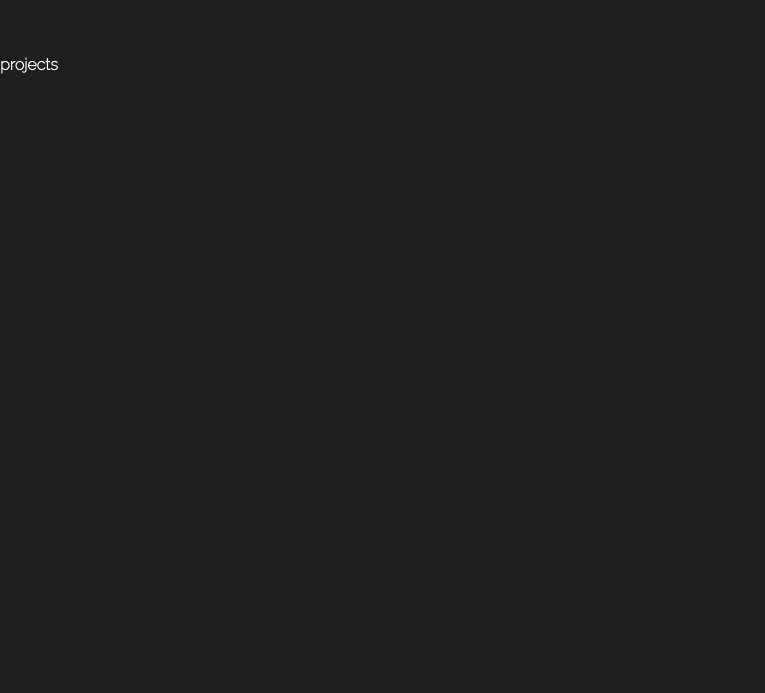
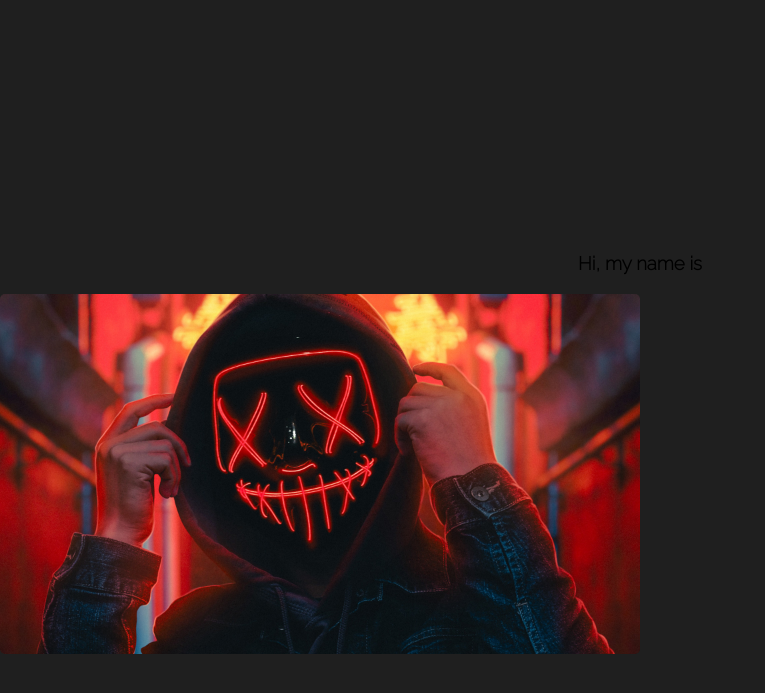
Before and after one commit to diogodeese/Portfolio, a React (Create React App) app: page / in a window 1280 px wide. Shown: the part 745-1438 px from the top of the page, without its empty margins (0-765 px from the left). Built offline with nearby package versions, Linux system fonts and the light colour scheme.

Commit message:
Component Adjustments

```diff
--- a/src/components/Presentation/Presentation.js
+++ b/src/components/Presentation/Presentation.js
@@ -20,7 +20,7 @@ export default function Presentation() {
         <img
           src={img}
           alt="My Beautiful Face"
-          style={{ width: 640, height: 360, margin: 100, borderRadius: 10 }}
+          style={{ width: 640, height: 360, margin: 100, borderRadius: 5 }}
         />
       </div>
     </div>
--- a/src/components/Projects/Projects.css
+++ b/src/components/Projects/Projects.css
@@ -0,0 +1,17 @@
+.Projects {
+  display: flex;
+  align-items: center;
+  justify-content: center;
+}
+
+.Project {
+  width: 100%;
+}
+
+.Project-title {
+  text-align: center;
+  padding-bottom: 20px;
+}
+
+.Project-image {
+}
--- a/src/components/Projects/Projects.js
+++ b/src/components/Projects/Projects.js
@@ -1,14 +1,25 @@
 import React from "react";
 import useWindowDimensions from "../WindowDimensions";
 import "./Projects.css";
+import img from "../../assets/image.jpg";
 
 export default function Projects() {
   const { height } = useWindowDimensions();
 
   return (
-    <div id="projects" style={{ height: height }}>
-      <div></div>
-      <h4 style={{ color: "white" }}>projects</h4>
+    <div id="projects" className="Projects" style={{ height: height }}>
+      <div className="Project">
+        <div className="Project-title">
+          <h3>Hi, my name is</h3>
+        </div>
+        <div className="Project-image">
+          <img
+            src={img}
+            alt="Project"
+            style={{ width: 640, height: 360, borderRadius: 5 }}
+          />
+        </div>
+      </div>
     </div>
   );
 }
```
